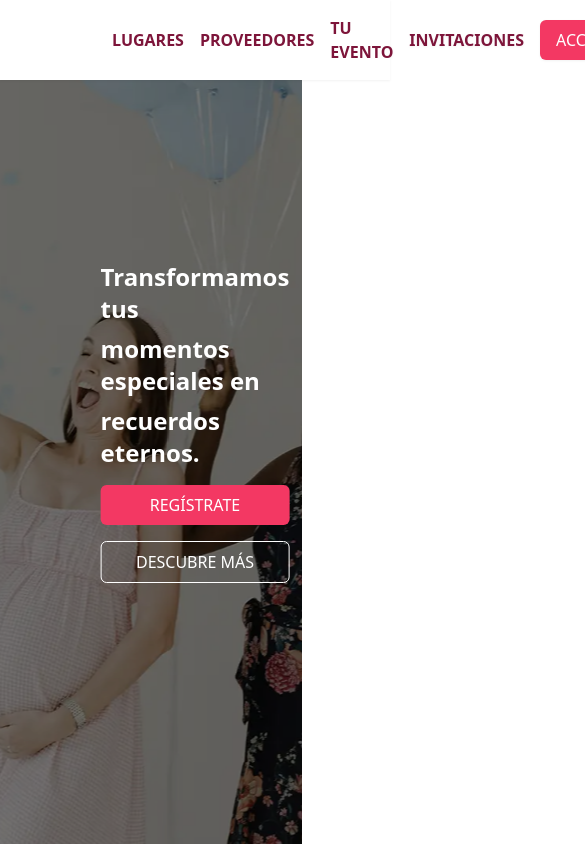
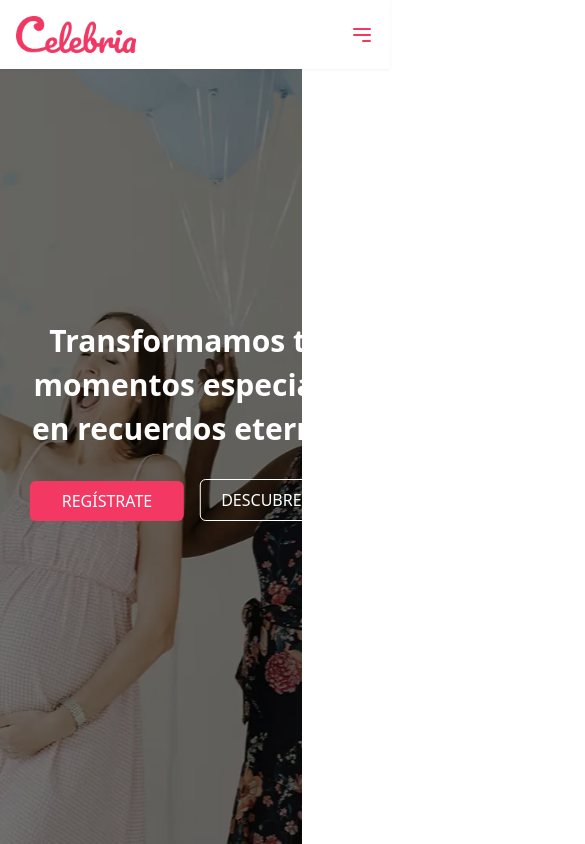
Before and after one commit to No-Country-simulation/c19-10-ft-react, a Next.js app in the folder frontend/: page / in a window 390 px wide. Shown: the top 844 px of the page, 585 px wide, since content can reach past the window. Built offline with nearby package versions, Linux system fonts and the light colour scheme.

Commit message:
add: Implemented responsive design for landing page and hamburger menu

```diff
--- a/frontend/src/components/Hero.js
+++ b/frontend/src/components/Hero.js
@@ -46,18 +46,19 @@ const Hero = () => {
 					</div>
 				))}
 			</div>
+			{/* Contenedor texto - botones */}
 			<div className="absolute top-1/2 left-1/2 transform -translate-x-1/2 -translate-y-1/2 text-white text-center">
-        <div className="mx-auto px-4 sm:px-0 text-left">
-          <p className="text-2xl sm:text-5xl font-bold mb-2 text-shadow">
+				<div className="mx-auto px-4 sm:px-0 sm:text-left">
+					<p className="text-3xl sm:text-5xl font-bold mb-2 text-shadow">
 						Transformamos tus
 					</p>
-          <p className="text-2xl sm:text-5xl font-bold mb-2 text-shadow">
-            momentos especiales en
+					<p className="text-3xl sm:text-5xl font-bold mb-2 text-shadow">
+						momentos especiales
 					</p>
-          <p className="text-2xl sm:text-5xl font-bold mb-4 text-shadow">
-            recuerdos eternos.
+					<p className="text-3xl sm:text-5xl font-bold mb-4 text-shadow">
+						en recuerdos eternos.
 					</p>
-          <div className="flex flex-col sm:flex-row space-y-4 sm:space-y-0 sm:space-x-4">
+					<div className="flex place-items-end gap-4  sm:gap-2 sm:flex-row space-y-4 sm:space-y-0 sm:space-x-4">
 						<Link href="/register" passHref>
 							<Button
 								text="REGÍSTRATE"
@@ -66,7 +67,7 @@ const Hero = () => {
 						</Link>
 						<Button
 							text="DESCUBRE MÁS"
-              className="w-full sm:w-auto bg-transparent border border-white text-white hover:bg-transparent"
+							className="w-40 sm:w-auto bg-transparent border border-white text-white hover:bg-transparent"
 						/>
 					</div>
 				</div>
--- a/frontend/src/components/NavBar.js
+++ b/frontend/src/components/NavBar.js
@@ -1,3 +1,4 @@
+import { useState } from "react";
 import Image from "next/image";
 import Logo from "../../public/Celebria-logo.webp";
 import NavLink from "./UI/NavLink";
@@ -5,14 +6,58 @@ import Button from "./UI/Button";
 import Link from "next/link";
 
 const NavBar = () => {
+	const [isOpen, setIsOpen] = useState(false);
+
+	const toggleMenu = () => {
+		setIsOpen(!isOpen);
+	};
+
 	return (
 		<nav className="bg-white drop-shadow-sm relative py-4 z-20">
-      <div className="max-w-7xl mx-auto px-4 sm:px-6 lg:px-8 flex justify-center items-center">
-        <div className="h-full w-full flex items-center justify-between gap-24">
-          <div className="flex items-center justify-center">
+			<div className="max-w-7xl mx-auto px-4 sm:px-6 lg:px-8 flex justify-between items-center">
+				<div className="flex items-center">
 					<Image src={Logo} width={120} height={50} alt="CelebriaLogo" />
 				</div>
-          <div className="flex space-x-4 items-center">
+				{/* Menú */}
+				<div className="flex">
+					<button
+						onClick={toggleMenu}
+						className={`text-primary lg:hidden focus:outline-none ${
+							isOpen ? "bg-primary p-2 rounded-md" : ""
+						}`}
+					>
+						<svg
+							className="h-6 w-6"
+							fill="none"
+							viewBox="0 0 24 24"
+							stroke={isOpen ? "white" : "currentColor"}
+						>
+							{isOpen ? (
+								<path
+									strokeLinecap="round"
+									strokeLinejoin="round"
+									strokeWidth={2}
+									d="M6 18L18 6M6 6l12 12"
+								/>
+							) : (
+								<path
+									strokeLinecap="round"
+									strokeLinejoin="round"
+									strokeWidth={2}
+									d="M4 6h16M4 12h16m-7 6h7"
+								/>
+							)}
+						</svg>
+					</button>
+				</div>
+				<div
+					className={`${
+						isOpen
+							? "absolute top-full left-0 right-0 bg-white py-2 px-4 lg:relative lg:bg-transparent lg:py-0 lg:px-0 lg:flex lg:space-x-4 lg:items-center"
+							: "hidden"
+					} lg:flex lg:space-x-4 lg:items-center`}
+				>
+					<div className="flex flex-col items-center lg:flex-row lg:space-x-4 gap-4">
 						<NavLink text="LUGARES" />
 						<NavLink text="PROVEEDORES" />
 						<NavLink text="TU EVENTO" />
```
Also changed, not shown: frontend/src/pages/login.js (indentation only). Lines whose indentation alone changed are shown as unchanged.
